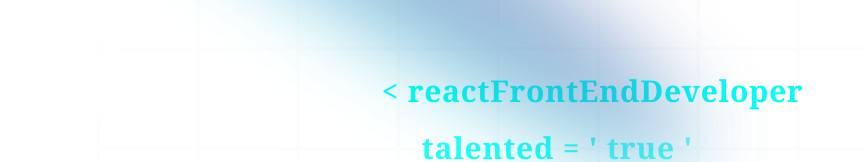
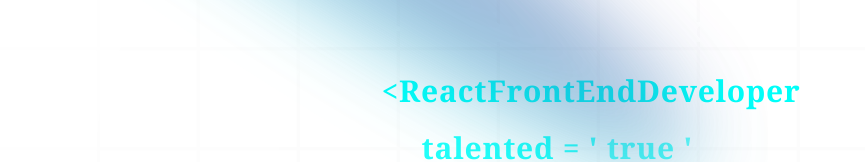
Before and after one commit to AhmedEid2504/ahmed-eid, a Next.js app: page / in a window 1280 px wide. Shown: the part 253-415 px from the top of the page, without its empty margins (0-865 px from the left). Built offline with nearby package versions, Linux system fonts and the light colour scheme.

Commit message:
change text

```diff
--- a/components/Hero.tsx
+++ b/components/Hero.tsx
@@ -38,7 +38,7 @@ const Hero = () => {
                         className='text-2xl md:text-3xl lg:text-4xl text-start'
                     />
                     <TextGenerateEffect
-                        words='< reactFrontEndDeveloper'
+                        words='<ReactFrontEndDeveloper'
                         textColor='text-clr_1'
                         delay={0.5}
                         duration={5}
```
